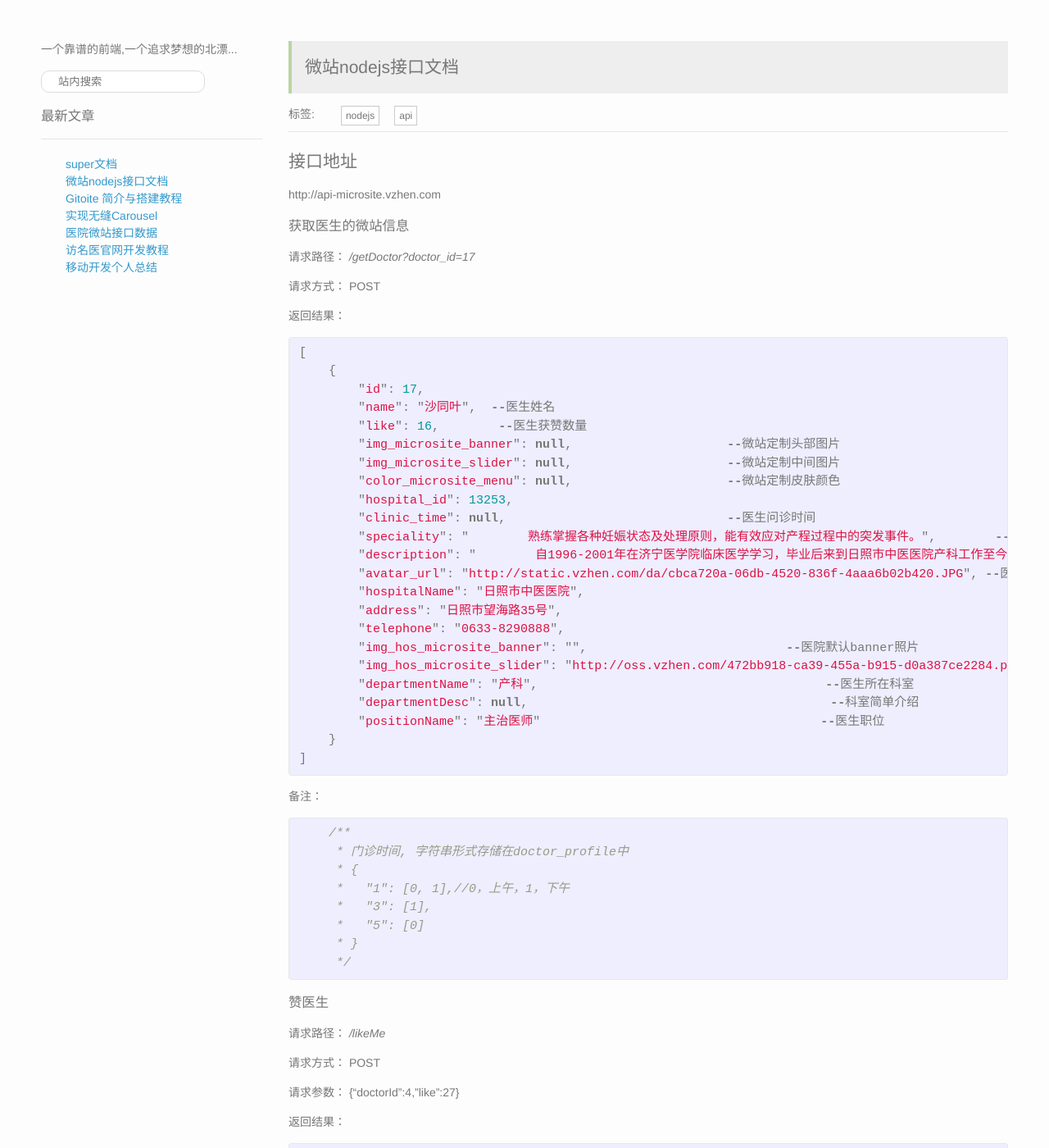
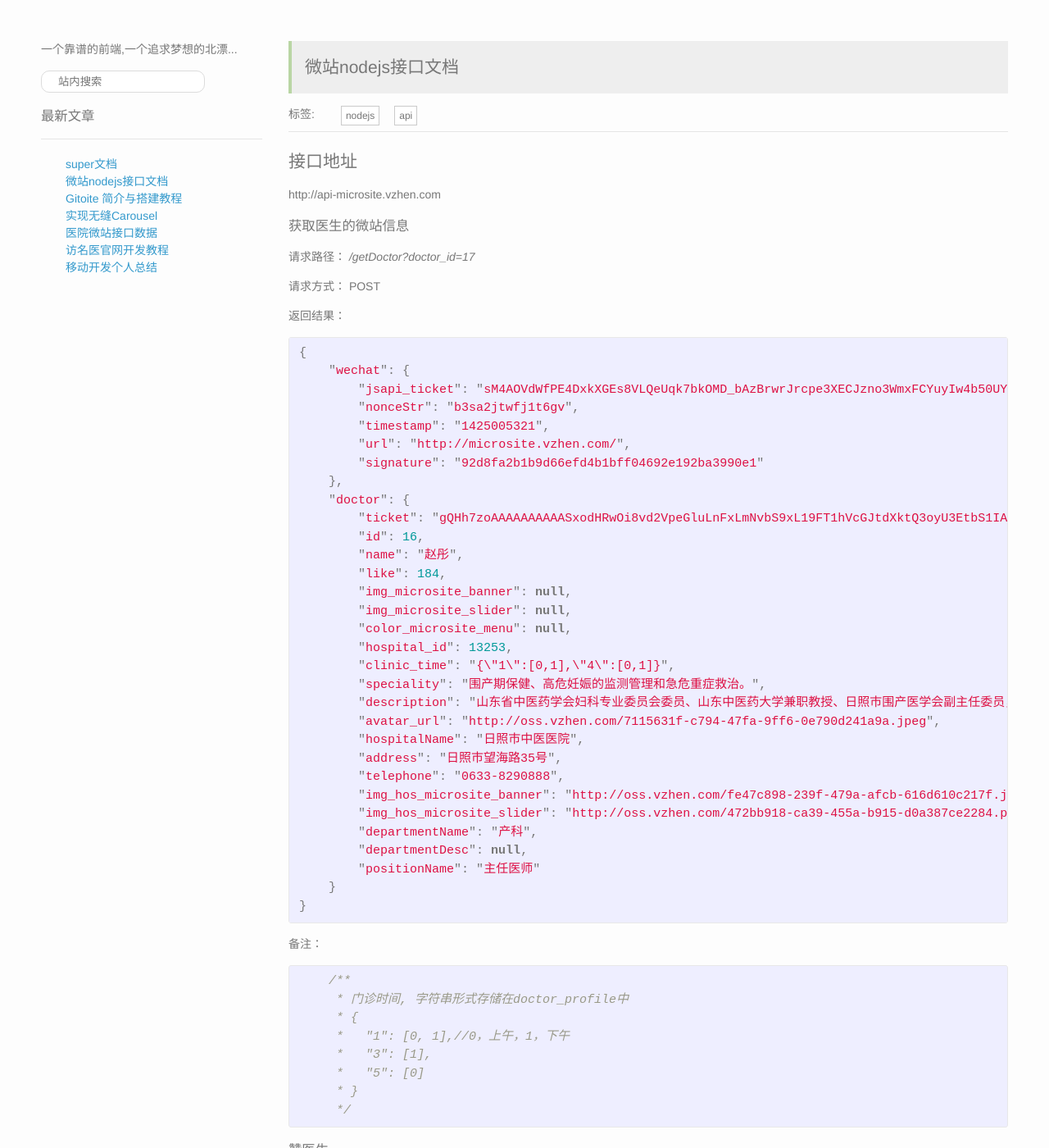
Before and after one commit to heyi/heyi.github.io, a Jekyll site: the page built from _posts/2015-02-06-index.md, in a window 1280 px wide and 1400 px high. Shown: the whole window at 82% size. Built offline with Jekyll 4.4.1, drawn with Linux system fonts in a browser that asks for light colours; comment, search, counter and statistics services are not loaded.

Commit message:
更新文章接口

```diff
--- a/_posts/2015-02-06-index.md
+++ b/_posts/2015-02-06-index.md
@@ -14,29 +14,37 @@ http://api-microsite.vzhen.com
 
 返回结果：
 {% highlight javascript %}
-[
-    {
-        "id": 17,
-        "name": "沙同叶",  --医生姓名
-        "like": 16,        --医生获赞数量
-        "img_microsite_banner": null,                     --微站定制头部图片
-        "img_microsite_slider": null,                     --微站定制中间图片
-        "color_microsite_menu": null,                     --微站定制皮肤颜色
+{
+    "wechat": {
+        "jsapi_ticket": "sM4AOVdWfPE4DxkXGEs8VLQeUqk7bkOMD_bAzBrwrJrcpe3XECJzno3WmxFCYuyIw4b50UY5KEuAMedEfQB30Q",
+        "nonceStr": "b3sa2jtwfj1t6gv",
+        "timestamp": "1425005321",
+        "url": "http://microsite.vzhen.com/",
+        "signature": "92d8fa2b1b9d66efd4b1bff04692e192ba3990e1"
+    },
+    "doctor": {
+        "ticket": "gQHh7zoAAAAAAAAAASxodHRwOi8vd2VpeGluLnFxLmNvbS9xL19FT1hVcGJtdXktQ3oyU3EtbS1IAAIERtt7VAMEAAAAAA==",
+        "id": 16,
+        "name": "赵彤",
+        "like": 184,
+        "img_microsite_banner": null,
+        "img_microsite_slider": null,
+        "color_microsite_menu": null,
         "hospital_id": 13253,
-        "clinic_time": null,                              --医生问诊时间
-        "speciality": "        熟练掌握各种妊娠状态及处理原则，能有效应对产程过程中的突发事件。",        -- 医生特长
-        "description": "        自1996-2001年在济宁医学院临床医学学习，毕业后来到日照市中医医院产科工作至今，能熟练掌握各种妊娠状态及处理原则，有效应对产程过程中的突发事件，准确处理头位难产及剖宫产手术。2009年就读于青岛大学医学院进行研究生学习，师从青岛大学医学院附属医院产科徐琳主任，研究子痫前期的基因多态性等前沿科学。发表论文3篇，参与著作2部，科研成果2项，专利发明2项，实用新型发明1项。目前在病房工作，无固定门诊时间。",                                        -- 医生具体描述
-        "avatar_url": "http://static.vzhen.com/da/cbca720a-06db-4520-836f-4aaa6b02b420.JPG", --医生头像
+        "clinic_time": "{\"1\":[0,1],\"4\":[0,1]}",
+        "speciality": "围产期保健、高危妊娠的监测管理和急危重症救治。",
+        "description": "山东省中医药学会妇科专业委员会委员、山东中医药大学兼职教授、日照市围产医学会副主任委员，日照市东港区第十六届人大代表。日照市第二届十大名医。<div>擅长围产期保健、高危妊娠的监测管理和急危重症救治。尤其对妊娠高血压疾病、妊娠期糖尿病、胎儿生长受限等妊娠期并发症的诊断治疗和妇产科感染性疾病、孕产妇营养、女性生殖保健及孕产妇心理保健。",
+        "avatar_url": "http://oss.vzhen.com/7115631f-c794-47fa-9ff6-0e790d241a9a.jpeg",
         "hospitalName": "日照市中医医院",
         "address": "日照市望海路35号",
         "telephone": "0633-8290888",
-        "img_hos_microsite_banner": "",                           --医院默认banner照片
-        "img_hos_microsite_slider": "http://oss.vzhen.com/472bb918-ca39-455a-b915-d0a387ce2284.png",   --医院默认slider照片
-        "departmentName": "产科",                                       --医生所在科室
-        "departmentDesc": null,                                         --科室简单介绍
-        "positionName": "主治医师"                                      --医生职位
+        "img_hos_microsite_banner": "http://oss.vzhen.com/fe47c898-239f-479a-afcb-616d610c217f.jpg",
+        "img_hos_microsite_slider": "http://oss.vzhen.com/472bb918-ca39-455a-b915-d0a387ce2284.png",
+        "departmentName": "产科",
+        "departmentDesc": null,
+        "positionName": "主任医师"
     }
-]
+}
 {% endhighlight %}
 
 备注：
```
